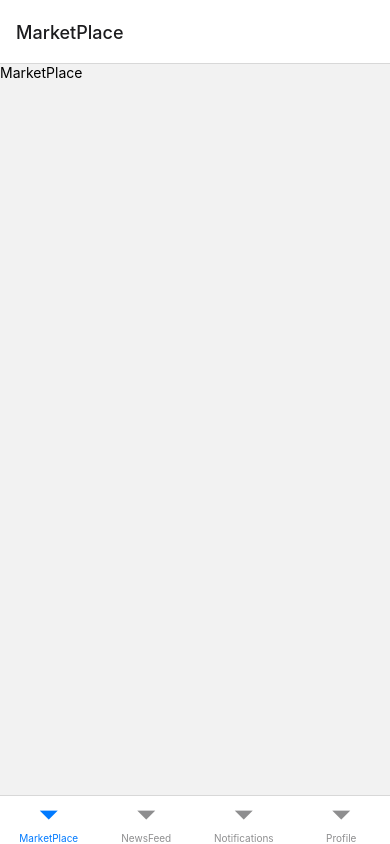
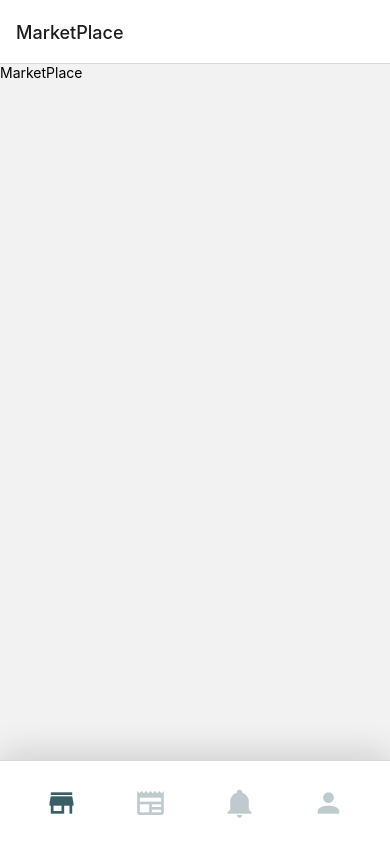
Before and after one commit to cast0273/ThemeProofOfConcept, a React Native app: screen / in a window 390 px wide. Built offline with nearby package versions, Linux system fonts and the light colour scheme.

Commit message:
complete creation and styling of TabBar

```diff
--- a/App.js
+++ b/App.js
@@ -1,6 +1,8 @@
 import * as React from 'react'
-import { StyleSheet, Text, View } from 'react-native'
+import { Platform, StyleSheet, Text, View } from 'react-native'
 import { StatusBar } from 'expo-status-bar'
+import { MaterialCommunityIcons } from '@expo/vector-icons'
+import { shadowColor } from 'react-native/Libraries/Components/View/ReactNativeStyleAttributes'
 
 import { NavigationContainer } from '@react-navigation/native'
 import { createBottomTabNavigator } from '@react-navigation/bottom-tabs'
@@ -10,6 +12,8 @@ import NewsFeed from './screens/NewsFeed'
 import Notifications from './screens/Notifications'
 import Profile from './screens/Profile'
 
+//  **cannot use safeAreaView outside TabBar**
+
 export default function App () {
   const TabBar = createBottomTabNavigator()
 
@@ -17,7 +21,39 @@ export default function App () {
     <NavigationContainer>
       <StatusBar style='auto' />
 
-      <TabBar.Navigator>
+      <TabBar.Navigator
+        screenOptions={({ route }) => ({
+          tabBarIcon: ({ focused, color, size }) => {
+            let iconName
+            if (route.name === 'MarketPlace') {
+              iconName = 'store'
+            } else if (route.name === 'NewsFeed') {
+              iconName = 'newspaper'
+            } else if (route.name === 'Notifications') {
+              iconName = 'bell'
+            } else if (route.name === 'Profile') {
+              iconName = 'account'
+            }
+            return (
+              <MaterialCommunityIcons name={iconName} size={32} color={color} />
+            )
+          },
+          tabBarActiveTintColor: '#395E66',
+          tabBarInactiveTintColor: '#395E6654',
+          tabBarShowLabel: false,
+          tabBarStyle: {
+            height: 84,
+            paddingTop: 17,
+            paddingBottom: Platform.OS === 'ios' ? 34 : 17,
+            paddingHorizontal: 17,
+            shadowColor: 'black',
+            shadowOffset: { width: 0, height: -8 },
+            shadowOpacity: 0.14,
+            shadowRadius: 34,
+            elevation: 16
+          }
+        })}
+      >
         <TabBar.Screen name='MarketPlace' component={MarketPlace} />
         <TabBar.Screen name='NewsFeed' component={NewsFeed} />
         <TabBar.Screen name='Notifications' component={Notifications} />
@@ -28,6 +64,34 @@ export default function App () {
 }
 
 const styles = StyleSheet.create({
+  colors: {
+    color: '#97D654', //lightGreen
+    backgroundColor: '#97D654', //lightGreen
+
+    color: '#29AA6B', //green
+    backgroundColor: '#29AA6B', //green
+
+    color: '#0C6350', //darkGreen
+    backgroundColor: '#0C6350', //darkGreen
+
+    color: '#395E66', //darkBlue
+    backgroundColor: '#395E66', //darkBlue
+
+    color: '#DFE6ED', //lightBlueSilver
+    backgroundColor: '#DFE6ED', //lightBlueSilver
+
+    color: '#191919', //black
+    backgroundColor: '#191919', //black
+
+    color: '4E4D4D', //darkGrey
+    backgroundColor: '4E4D4D', //darkGrey
+
+    color: '#B3B4B3', //lightGrey
+    backgroundColor: '#B3B4B3', //lightGrey
+
+    color: '#FFFFFF', //white
+    backgroundColor: '#FFFFFF' //white
+  },
   container: {
     flex: 1,
     backgroundColor: '#fff',
```
